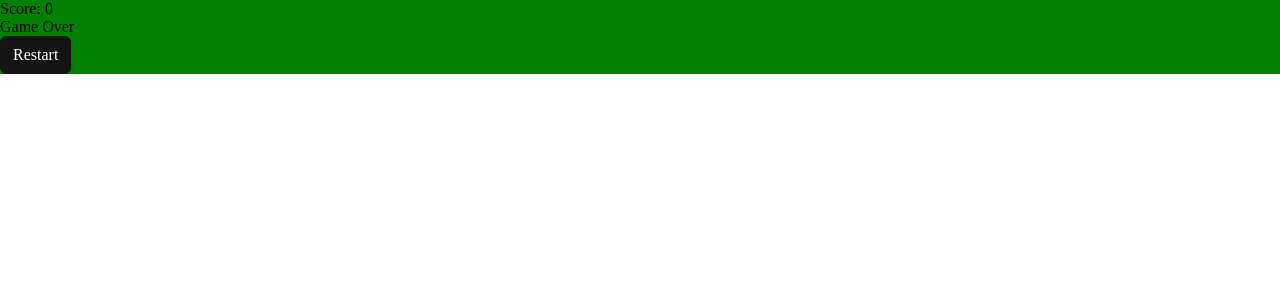
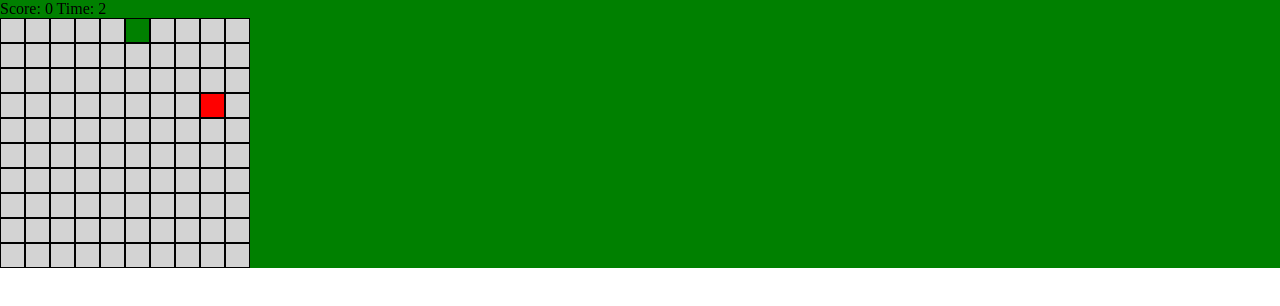
Before and after one commit to Luca-Sberna/PERSONAL-SNAKE-TEST, a React (Create React App) app: page / in a window 1280 px wide. Both pictures are taken after a click on the button "Inizia partita". Shown: the top 306 px of the page. Built offline with nearby package versions, Linux system fonts and the light colour scheme.

Commit message:
aggiunta score-time aggiustate alcune funzioni

```diff
--- /dev/null
+++ b/src/components/HighScores.jsx
@@ -0,0 +1,30 @@
+import React, { useState } from "react";
+
+const HighScores = () => {
+  const highScores = JSON.parse(localStorage.getItem("highScores")) || [];
+
+  return (
+    <>
+      <h2>Top 10</h2>
+      {highScores.length === 0 ? (
+        <div>Ancora nessun record</div>
+      ) : (
+        <div>
+          <ol>
+            {highScores.map(
+              (score, index) =>
+                score.score !== 0 &&
+                score.time !== 0 && (
+                  <li key={index}>
+                    {score.score} - {score.time}
+                  </li>
+                ),
+            )}
+          </ol>
+        </div>
+      )}
+    </>
+  );
+};
+
+export default HighScores;
--- a/src/components/Snake.jsx
+++ b/src/components/Snake.jsx
@@ -1,7 +1,10 @@
 import React, { useState, useEffect, useCallback, useRef } from "react";
 import { Button } from "react-bootstrap";
+import HighScores from "./HighScores";
 
 const Snake = () => {
+  const [gameStarted, setGameStarted] = useState(false);
+  const [time, setTime] = useState(0);
   const [snake, setSnake] = useState([[0, 0]]);
   const [food, setFood] = useState([
     Math.floor(Math.random() * 10),
@@ -9,9 +12,8 @@ const Snake = () => {
   ]);
   const [direction, setDirection] = useState("right");
   const [gameOver, setGameOver] = useState(false);
-  const [score, setScore] = useState(0); // Aggiungi stato per il punteggio
+  const [score, setScore] = useState(0);
   const snakeRef = useRef(null);
-  const [gameStarted, setGameStarted] = useState(false);
 
   //Funzione per gestire il click sul pulsante "Inizia partita"
   function handleStartClick() {
@@ -62,8 +64,17 @@ const Snake = () => {
     setSnake(newSnake);
   }, [direction, food, score, snake]);
 
+  //Funzione per salvare il punteggio
+  const saveScore = useCallback(() => {
+    const highScores = JSON.parse(localStorage.getItem("highScores")) || [];
+    highScores.push({ score, time });
+    highScores.sort((a, b) => b.score - a.score);
+    localStorage.setItem("highScores", JSON.stringify(highScores.slice(0, 10)));
+  }, [score, time]);
+
   //Effetto per gestire il movimento del serpente
   useEffect(() => {
+    if (gameStarted && !gameOver) {
       const interval = setInterval(() => {
         moveSnake();
         if (checkCollision()) {
@@ -72,13 +83,24 @@ const Snake = () => {
         }
       }, 500);
       return () => clearInterval(interval);
-  }, [snake, direction, checkCollision, moveSnake]);
+    }
+  }, [snake, direction, checkCollision, moveSnake, gameStarted, gameOver]);
 
   //Effetto per gestire il focus del gioco , per non dover perforza far cliccare all'utente il div del gioco
   //per ricevere i comandi di movimento
   useEffect(() => {
     if (snakeRef.current) snakeRef.current.focus();
   }, []);
+
+  //Effetto per gestire l'aggiornamento del tempo ogni secondo
+  useEffect(() => {
+    if (gameStarted && !gameOver) {
+      const interval = setInterval(() => {
+        setTime((time) => time + 1);
+      }, 1000);
+      return () => clearInterval(interval);
+    }
+  }, [gameStarted, gameOver]);
 
   //Funzione per gestire la pressione dei tasti per cambiare direzione
   function handleKeyDown(event) {
@@ -107,12 +129,22 @@ const Snake = () => {
     setDirection("right");
     setGameOver(false);
     setScore(0);
+    setTime(0);
   }
+
+  useEffect(() => {
+    if (gameOver) {
+      saveScore();
+    }
+  }, [gameOver, saveScore]);
 
   return (
     <>
       {!gameStarted ? (
+        <>
           <Button onClick={handleStartClick}>Inizia partita</Button>
+          <HighScores />
+        </>
       ) : (
         <div
           className="Snake"
@@ -120,13 +152,15 @@ const Snake = () => {
           onKeyDown={handleKeyDown}
           ref={snakeRef}
         >
-          <div className="Score">Score: {score}</div>{" "}
-          {/* Visualizza il punteggio */}
+          {/* Visualizza il punteggio e il tempo */}
+          <div className="Score">
+            Score: {score} Time: {time}
+          </div>{" "}
+          {/* Aggiungi pulsante per riavviare il gioco */}
           {gameOver ? (
             <>
               <div className="GameOver">Game Over</div>
-              <Button onClick={handleRestart}>Restart</Button>{" "}
-              {/* Aggiungi pulsante per riavviare il gioco */}
+              <Button onClick={handleRestart}>Restart</Button> <HighScores />
             </>
           ) : (
             <div className="Board">
```
Lines whose indentation alone changed are shown as unchanged.
